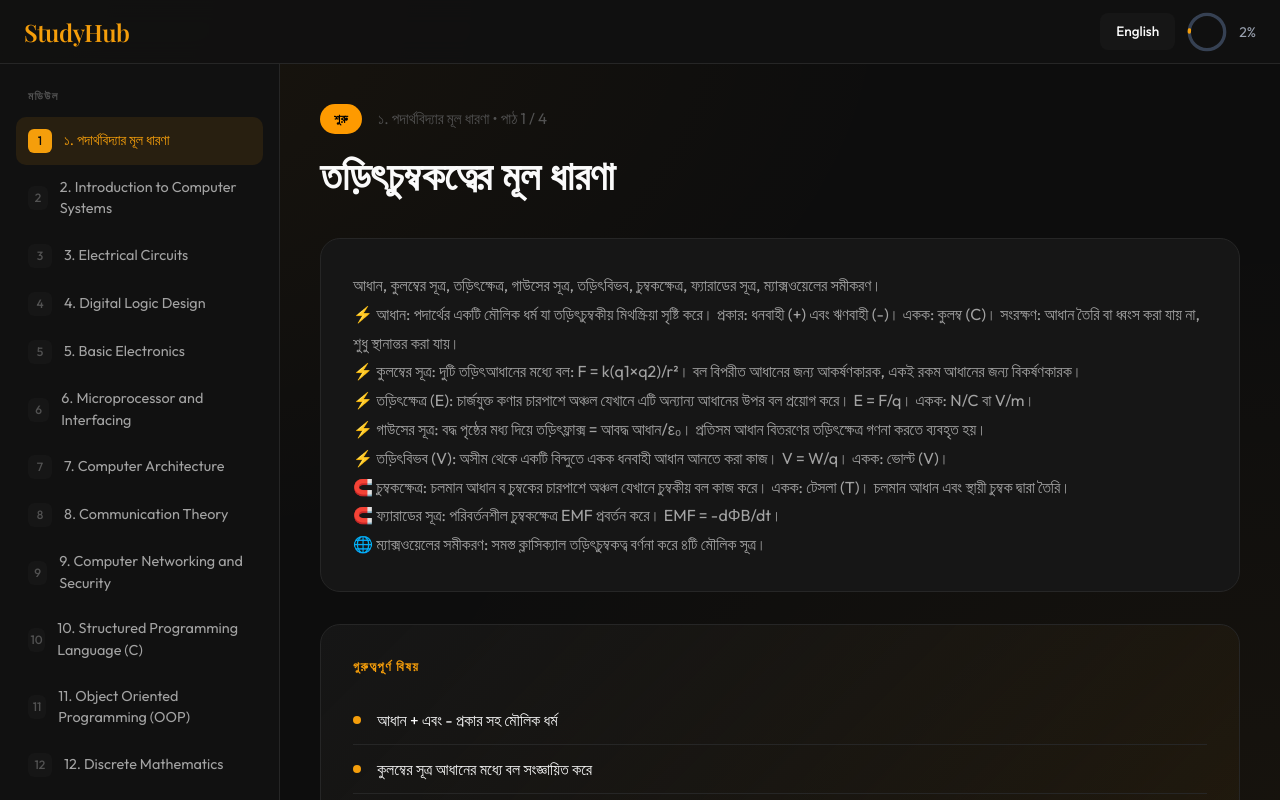
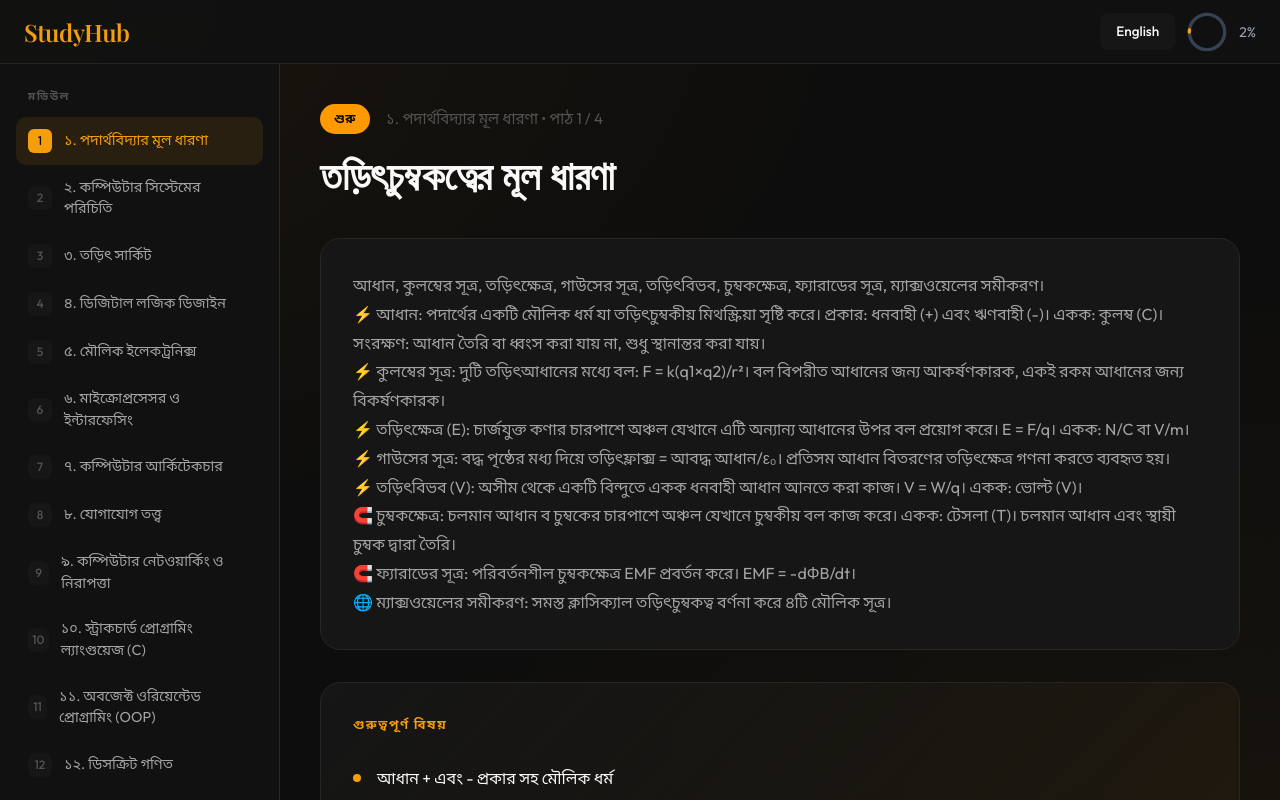
Before and after one commit to RuhulAminDSi/study-hub, a React (Vite) app in the folder study-app/: page / in a window 1280 px wide. Shown: the top 800 px of the page. Built offline with nearby package versions, Linux system fonts and the light colour scheme.

Commit message:
Add Bengali fonts and translate module titles

```diff
--- a/study-app/src/App.tsx
+++ b/study-app/src/App.tsx
@@ -116,12 +116,15 @@ const modules: Module[] = [
   },
   {
     title: "2. Introduction to Computer Systems",
+    titleBn: "২. কম্পিউটার সিস্টেমের পরিচিতি",
     level: "Beginner",
     lessons: [
       {
         id: "cs1",
         title: "Introduction to Computation",
+        titleBn: "গণনার পরিচিতি",
         content: "Computation: Process of solving problems, performing calculations, or processing information using well-defined rules.\n\nKey Components:\n• Input: Data provided to computation\n• Process: Operations/algorithms applied\n• Output: Result produced\n\nTypes of Computation:\n• Exact: Precise, deterministic results\n• Approximate: Close to exact value\n• Symbolic: Manipulates symbols/expressions\n• Logical/Boolean: Uses true/false values\n\nModels of Computation:\n• Turing Machine: Abstract model defining computability\n• Finite Automata: Limited memory, pattern recognition\n• Lambda Calculus: Mathematical function model\n\nComputation is fundamental to programming, algorithms, and computational theory.",
+        contentBn: "গণনা: সুসংজ্ঞায়িত নিয়ম ব্যবহার করে সমস্যা সমাধান, গণনা বা তথ্য প্রক্রিয়াকরণের প্রক্রিয়া।\n\nমূল উপাদান:\n• ইনপুট: গণনায় প্রদত্ত তথ্য\n• প্রক্রিয়া: প্রয়োগকৃত অপারেশন/অ্যালগরিদম\n• আউটপুট: উৎপাদিত ফলাফল\n\nগণনার প্রকার:\n• সঠিক: নির্দিষ্ট, নির্ণায়ক ফলাফল\n• আসন্ন: সঠিক মানের কাছে\n• প্রতীকী: প্রতীক/অভিব্যক্তি হেরফের করে\n• যৌক্তিক/বুলিয়ান: সত্য/মিথ্যা মান ব্যবহার করে\n\nগণনার মডেল:\n• টিউরিং মেশিন: গণনাযোগ্যতা সংজ্ঞায়িত করে বিমূর্ত মডেল\n• ফাইনিট অটোমাটা: সীমিত স্মৃতি, প্যাটার্ন চেনাশোনা\n• ল্যাম্ডা ক্যালকুলাস: গাণিতিক ফাংশন মডেল\n\nগণনা প্রোগ্রামিং, অ্যালগরিদম এবং গণনা তত্ত্বের মূল ভিত্তি।",
         code: "Computation: Input → Algorithm → Output",
         takeaways: [
           "Computation transforms input to output via algorithm",
@@ -129,29 +132,51 @@ const modules: Module[] = [
           "Turing Machine defines what problems are computable",
           "Foundation for programming and algorithms"
         ],
+        takeawaysBn: [
+          "গণনা অ্যালগরিদমের মাধ্যমে ইনপুটকে আউটপুটে রূপান্তর করে",
+          "একাধিক প্রকার: সঠিক, আসন্ন, প্রতীকী, যৌক্ত���ক",
+          "টিউরিং মেশিন কোন সমস্যা গণনাযোগ্য তা সংজ্ঞায়িত করে",
+          "প্রোগ্রামিং এবং অ্যালগরিদমের ভিত্তি"
+        ],
         level: "Beginner"
       },
       {
         id: "cs2",
         title: "History of Computing Devices",
+        titleBn: "গণনা যন্ত্রের ইতিহাস",
         content: "Prehistoric & Ancient Tools:\n• Tally sticks: Notches for counting\n• Quipus (Inca): Knotted strings for numbers\n• Abacus (2400 BCE): Beads on rods for arithmetic\n\nMechanical Computation:\n• Antikythera Mechanism (100 BCE): Earliest analog device, calculated celestial positions\n• Napier's Bones (1617): Multiplication/division rods\n• Slide Rule (1620s): Logarithm-based calculations\n• Pascaline (1642): Mechanical adding machine\n• Leibniz's Step Reckoner (1673): Advanced calculator with multiplication/division\n\n19th Century - Analytical Engine:\n• Charles Babbage: Difference Engine, Analytical Engine\n• Components: Input (punched cards), Processing (ALU), Memory, Output\n• Ada Lovelace: First programmer, wrote algorithms\n\nLate 19th Century:\n• Punched Card Systems (Hollerith): U.S. Census, precursor to IBM\n• Analog Computers: Continuous physical quantities for solving equations",
+        contentBn: "প্রাচীন ও প্রাগৈতিহাসিক সরঞ্জাম:\n• ট্যালি স্টিক: গণনার জন্য খাঁজ।\n• কুইপুস (ইনকা): সংখ্যার জন্য গিঁট দেওয়া সুতা\n• অ্যাব্যাকাস (২৪০০ BCE): গাণিতিকের জন্য দণ্ডে পুঁতি\n\nযান্ত্রিক গণনা:\n• অ্যান্টিকিথেরা মেকানিজম (১০০ BCE): প্রাচীনতম অ্যানালগ যন্ত্র, গ্রহের অবস্থান গণনা করত\n• নেপিয়ারের হাড় (1617): গুণন/ভাগের দণ্ড\n• স্লাইড রুল (1620s): লগারিদম ভিত্তিক গণনা\n• পাস্কেলিন (1642): যান্ত্রিক যোগযন্ত্র\n• লাইবনিৎজের স্টেপ রেকনার (1673): গুণন/ভাগ সহ উন্নত ক্যালকুলেটর\n\n১৯শ শতাব্দী - অ্যানালিটিক্যাল ইঞ্জিন:\n• চার্লস ব্যাবেজ: ডিফারেন্স ইঞ্জিন, অ্যানালিটিক্যাল ইঞ্জিন\n• উপাদান: ইনপুট (পাঞ্চড কার্ড), প্রসেসিং (ALU), মেমরি, আউটপুট\n• অ্যাডা লাভলেস: প্রথম প্রোগ্রামার, অ্যালগরিদম লিখেছিলেন\n\nশেষ ১৯শ শতাব্দী:\n• পাঞ্চড কার্ড সিস্টেম (হলারিথ): যুক্তরাষ্ট্রের জনগণনা, IBM এর পূর্বসূরি\n• অ্যানালগ কম্পিউটার: সমীকরণ সমাধানে অবিচ্চিন্ন ভৌত পরিমাণ",
         takeaways: [
           "Progressed from manual counting to mechanical devices",
           "Babbage's Analytical Engine is precursor to modern computers",
           "Ada Lovelace wrote first computer program",
           "Punched cards enabled automation in data processing"
         ],
+        takeawaysBn: [
+          "ম্যানুয়াল গণনা থেকে যান্ত্রিক যন্ত্রে অগ্রগতি হয়েছে",
+          "ব্যাবেজের অ্যানালিটিক্যাল ইঞ্জিন আধুনিক কম্পিউটারের পূর্বসূরি",
+          "অ্যাডা লাভলেস প্রথম প্রোগ্রাম লিখেছিলেন",
+          "পাঞ্চড কার্ড ডেটা প্রসেসিংয়ে অটোমেশন সক্ষম করেছে"
+        ],
         level: "Beginner"
       },
       {
         id: "cs3",
         title: "Computer Basics",
+        titleBn: "কম্পিউটারের মৌলিক ধারণা",
         content: "Computer: Electronic device accepting input, processing data, storing information, producing output.\n\nKey Characteristics:\n• Speed: Much faster than humans\n• Accuracy: High precision\n• Automation: Executes instructions automatically\n• Storage: Stores vast data amounts\n• Versatility: Multiple tasks\n\nBasic Components:\n• Input Devices: Keyboard, mouse, scanner\n• Output Devices: Monitor, printer, speakers\n• CPU: Brain, executes instructions, controls components\n• Memory: RAM (temporary), HDD/SSD (permanent)\n• Motherboard & Buses: Connects components\n\nTypes of Computers:\n• Supercomputer: Complex computations (weather, simulations)\n• Mainframe: Large, multi-user for organizations\n• Minicomputer: Medium power, departmental\n• Personal Computer: Individual use\n• Workstation: High-performance for engineering\n• Embedded Systems: Integrated into devices",
+        contentBn: "কম্পিউটার: ইনপুট গ্রহণ, ডেটা প্রসেসিং, তথ্য সংরক্ষণ এবং আউটপুট উৎপাদনকারী ইলেকট্রনিক যন্ত্র।\n\nমূল বৈশিষ্ট��য:\n• গতি: মানুষের চেয়ে অনেক দ্রুত\n• নির্ভুলতা: উচ্চ সঠিকতা\n• অটোমেশন: স্বয়ংক্রিয়ভাবে নির্দেশনা বাস্তবায়ন করে\n• সংরক্ষণ: প্রচুর পরিমাণ ডেটা সংরক্ষণ করে\n• বহুমুখীতা: একাধিক কাজ\n\nমূল উপাদান:\n• ইনপুট ডিভাইস: কীবোর্ড, মাউস, স্ক্যানার\n• আউটপুট ডিভাইস: মনিটর, প্রিন্টার, স্পিকার\n• CPU: মস্তিষ্ক, নির্দেশনা বাস্তবায়ন ও উপাদান নিয়ন্ত্রণ করে\n• মেমরি: RAM (অস্থায়ী), HDD/SSD (স্থায়ী)\n• মাদারবোর্ড ও বাস: উপাদান সংযুক্ত করে\n\nকম্পিউটারের প্রকার:\n• সুপারকম্পিউটার: জটিল গণনা (আবহাওয়া, সিমুলেশন)\n• মেইনফ্রেম: বড়, সংস্থার জন্য বহু-ব্যবহারকারী\n• মিনিকম্পিউটার: মাঝারি শক্তি, বিভাগীয়\n• ব্যক্তিগত কম্পিউটার: একক ব্যবহার\n• ওয়ার্কস্টেশন: প্রকৌশলের জন্য উচ্চ-পারফরম্যান্স\n• এম্বেডেড সিস্টেম: যন্ত্রে সংহত",
         takeaways: [
           "Computer processes input to produce output",
           "CPU is the brain executing instructions",
           "Multiple computer types for different needs",
           "Generations: Vacuum tubes → Transistors → ICs → Microprocessors"
+        ],
+        takeawaysBn: [
+          "কম্পিউটার ইনপুট থেকে আউটপুট প্রসেস করে",
+          "CPU নির্দেশনা বাস্তবায়নকারী মস্তিষ্ক",
+          "বিভিন্ন প্রয়োজনে একাধিক কম্পিউটার প্রকার",
+          "প্রজন্ম: ভ্যাক্যুম টিউব → ট্রানজিস্টর → IC → মাইক্রোপ্রসেসর"
         ],
         level: "Beginner"
       },
@@ -196,6 +221,7 @@ const modules: Module[] = [
   },
   {
     title: "3. Electrical Circuits",
+    titleBn: "৩. তড়িৎ সার্কিট",
     level: "Beginner",
     lessons: [
       {
@@ -228,6 +254,7 @@ const modules: Module[] = [
   },
   {
     title: "4. Digital Logic Design",
+    titleBn: "৪. ডিজিটাল লজিক ডিজাইন",
     level: "Intermediate",
     lessons: [
       {
@@ -298,6 +325,7 @@ const modules: Module[] = [
   },
   {
     title: "5. Basic Electronics",
+    titleBn: "৫. মৌলিক ইলেকট্রনিক্স",
     level: "Beginner",
     lessons: [
       {
@@ -329,6 +357,7 @@ const modules: Module[] = [
   },
   {
     title: "6. Microprocessor and Interfacing",
+    titleBn: "৬. মাইক্রোপ্রসেসর ও ইন্টারফেসিং",
     level: "Intermediate",
     lessons: [
       {
@@ -359,6 +388,7 @@ const modules: Module[] = [
   },
   {
     title: "7. Computer Architecture",
+    titleBn: "৭. কম্পিউটার আর্কিটেকচার",
     level: "Intermediate",
     lessons: [
       {
@@ -389,6 +419,7 @@ const modules: Module[] = [
   },
   {
     title: "8. Communication Theory",
+    titleBn: "৮. যোগাযোগ তত্ত্ব",
     level: "Intermediate",
     lessons: [
       {
@@ -420,6 +451,7 @@ const modules: Module[] = [
   },
   {
     title: "9. Computer Networking and Security",
+    titleBn: "৯. কম্পিউটার নেটওয়ার্কিং ও নিরাপত্তা",
     level: "Intermediate",
     lessons: [
       {
@@ -451,6 +483,7 @@ const modules: Module[] = [
   },
   {
     title: "10. Structured Programming Language (C)",
+    titleBn: "১০. স্ট্রাকচার্ড প্রোগ্রামিং ল্যাংগুয়েজ (C)",
     level: "Intermediate",
     lessons: [
       {
@@ -509,6 +542,7 @@ const modules: Module[] = [
   },
   {
     title: "11. Object Oriented Programming (OOP)",
+    titleBn: "১১. অবজেক্ট ওরিয়েন্টেড প্রোগ্রামিং (OOP)",
     level: "Intermediate",
     lessons: [
       {
@@ -540,6 +574,7 @@ const modules: Module[] = [
   },
   {
     title: "12. Discrete Mathematics",
+    titleBn: "১২. ডিসক্রিট গণিত",
     level: "Intermediate",
     lessons: [
       {
@@ -571,6 +606,7 @@ const modules: Module[] = [
   },
   {
     title: "13. Graphs",
+    titleBn: "১৩. গ্রাফ তত্ত্ব",
     level: "Intermediate",
     lessons: [
       {
@@ -602,6 +638,7 @@ const modules: Module[] = [
   },
   {
     title: "14. Theory of Computation",
+    titleBn: "১৪. গণনার তত্ত্ব",
     level: "Advanced",
     lessons: [
       {
@@ -632,6 +669,7 @@ const modules: Module[] = [
   },
   {
     title: "15. Data Structures and Algorithms",
+    titleBn: "১৫. ডেটা স্ট্রাকচার ও অ্যালগরিদম",
     level: "Advanced",
     lessons: [
       {
@@ -662,6 +700,7 @@ const modules: Module[] = [
   },
   {
     title: "16. Database Systems",
+    titleBn: "১৬. ডেটাবেস সিস্টেম",
     level: "Advanced",
     lessons: [
       {
@@ -705,6 +744,7 @@ const modules: Module[] = [
   },
   {
     title: "17. Software Engineering",
+    titleBn: "১৭. সফটওয়্যার ইঞ্জিনিয়ারিং",
     level: "Advanced",
     lessons: [
       {
@@ -735,6 +775,7 @@ const modules: Module[] = [
   },
   {
     title: "18. Operating System",
+    titleBn: "১৮. অপারেটিং সিস্টেম",
     level: "Advanced",
     lessons: [
       {
@@ -765,6 +806,7 @@ const modules: Module[] = [
   },
   {
     title: "19. Artificial Intelligence",
+    titleBn: "১৯. আর্টিফিসিয়াল ইন্টেলিজেন্স",
     level: "Advanced",
     lessons: [
       {
@@ -837,7 +879,7 @@ function App() {
   }
 
   return (
-    <div className="min-h-screen">
+    <div className={`min-h-screen ${language === 'bn' ? 'bengali' : ''}`}>
       <div className="app-bg" />
 
       {/* Navbar */}
--- a/study-app/src/index.css
+++ b/study-app/src/index.css
@@ -1,5 +1,12 @@
-@import url('https://fonts.googleapis.com/css2?family=Outfit:wght@300;400;500;600;700&family=Playfair+Display:wght@400;500;600;700&display=swap');
+@import url('https://fonts.googleapis.com/css2?family=Outfit:wght@300;400;500;600;700&family=Playfair+Display:wght@400;500;600;700&family=Noto+Sans+Bengali:wght@300;400;500;600;700&family=Noto+Sans:wght@300;400;500;600;700&display=swap');
 @import "tailwindcss";
+
+@font-face {
+  font-family: 'Kalpurush';
+  src: url('https://fonts.gstatic.com/s/notoSans/v39/oeljZmpCBV9dWRJ06u1WUIl1fT4.woff2') format('woff2');
+  font-weight: 400;
+  font-style: normal;
+}
 
 * {
   margin: 0;
@@ -22,10 +29,14 @@
 }
 
 body {
-  font-family: 'Outfit', sans-serif;
+  font-family: 'Outfit', 'Noto Sans', 'Noto Sans Bengali', sans-serif;
   background: var(--bg-main);
   color: var(--text-main);
   overflow-x: hidden;
+}
+
+body.bengali {
+  font-family: 'Noto Sans Bengali', 'Kalpurush', sans-serif;
 }
 
 /* Background */
```
